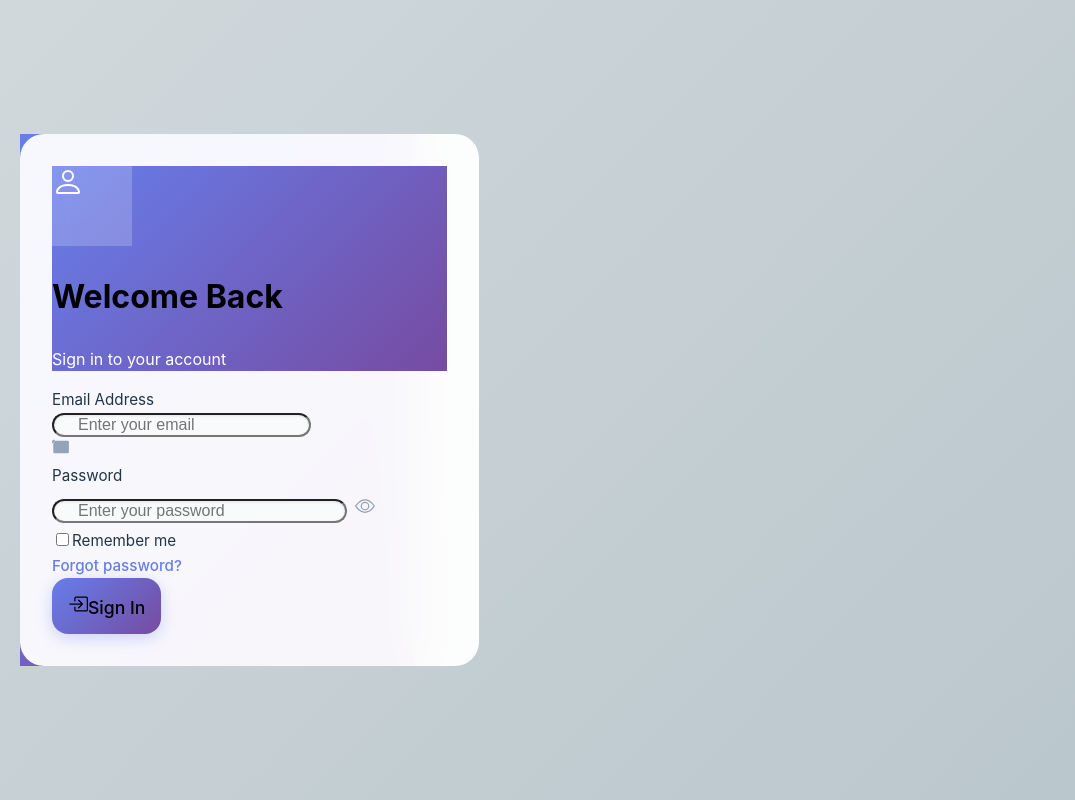
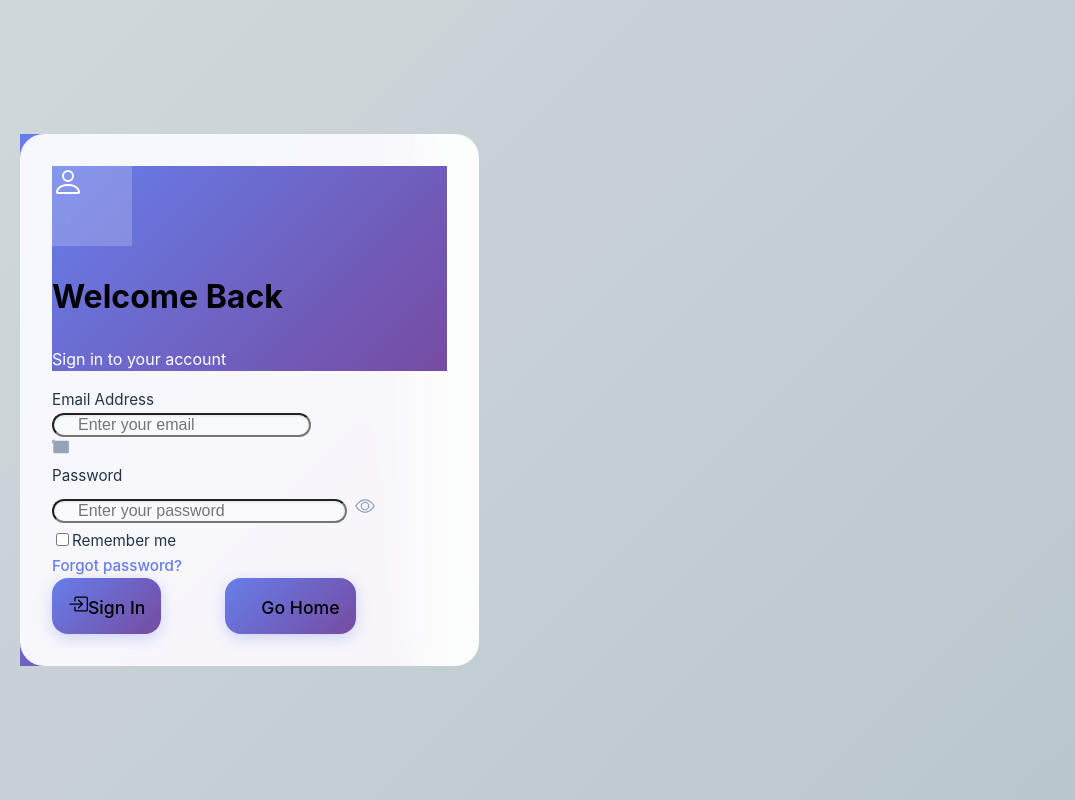
Before and after one commit to BenjaSar/ecommerce-smart-shopping, a React (Vite) app: page /login in a window 1280 px wide. Shown: the whole page, without its empty margins (0-1075 px from the left). Built offline with nearby package versions, Linux system fonts and the light colour scheme; no server answers.

Commit message:
hotfix: Improve function login

```diff
--- a/src/context/AuthContext.jsx
+++ b/src/context/AuthContext.jsx
@@ -35,6 +35,7 @@ export const AuthProvider = ({ children }) => {
 
     if (Object.keys(validationErrors).length > 0) {
       setErrors(validationErrors);
+      setIsLoading(false);
       return;
     }
 
@@ -48,20 +49,28 @@ export const AuthProvider = ({ children }) => {
       console.log("This is the user found", findUser);
 
       if (!findUser) {
-        setErrors({ email: "The credentials provided was not right" });
+        let errorMessage = "The user is not found";
+
+        if (!findUser && email.trim() !== "" && password.trim() !== "") {
+          errorMessage = "Invalid credentials";
+        }
+        setErrors({ email: errorMessage });
         setEmail("");
         setPassword("");
         setIsLoading(false);
-        //navigate(0);
       } else {
-        console.log("User role", findUser.role.toLowerCase());
         if (findUser.role.toLowerCase() === "admin") {
           //localStorage.setItem("isAuth", "true");
           setisAuth(true);
           navigate("/admin");
+          setEmail("");
+          setPassword("");
+          alert("Login successful! Redirecting to admin dashboard...");
         } else {
           //localStorage.setItem("isAuth", "true");
+          setisAuth(true);
           navigate("/");
+          alert("Login successful! Redirecting to user dashboard...");
         }
       }
     } catch (error) {
@@ -69,7 +78,13 @@ export const AuthProvider = ({ children }) => {
       setErrors({
         general: "Unable to load user data. Please try again later.",
       });
+    } finally{
+      setIsLoading(false);
     }
+  };
+
+  const handleGoHome = () => {
+    navigate("/");
   };
 
   const togglePasswordVisibility = () => {
@@ -88,6 +103,7 @@ export const AuthProvider = ({ children }) => {
     handleSubmit,
     isLoading,
     showPassword,
+    handleGoHome,
   };
 
   return <AuthContext.Provider value={value}>{children}</AuthContext.Provider>;
--- a/src/layout/Login.jsx
+++ b/src/layout/Login.jsx
@@ -14,6 +14,7 @@ const Login = () => {
     handleSubmit,
     isLoading,
     showPassword,
+    handleGoHome,
   } = useAuth();
 
   return (
@@ -187,6 +188,7 @@ const Login = () => {
                   type="button"
                   className="btn position-absolute top-50 end-0 translate-middle-y me-2"
                   onClick={togglePasswordVisibility}
+                  disabled={isLoading}
                   style={{
                     border: "none",
                     background: "transparent",
@@ -328,6 +330,58 @@ const Login = () => {
                 </div>
               )}
             </button>
+            <button
+              type="submit"
+              className="btn btn-lg w-100 text-white fw-semibold"
+              disabled={isLoading}
+              onClick={handleGoHome}
+              style={{
+                background: "linear-gradient(135deg, #667eea 0%, #764ba2 100%)",
+                border: "none",
+                borderRadius: "16px",
+                padding: "16px",
+                fontSize: "1.1rem",
+                transition: "all 0.3s ease",
+                boxShadow: "0 4px 15px rgba(102, 126, 234, 0.3)",
+                display: "-ms-inline-flexbox",
+                marginLeft: "4rem",
+              }}
+              onMouseEnter={(e) => {
+                if (!isLoading) {
+                  e.target.style.transform = "translateY(-2px)";
+                  e.target.style.boxShadow =
+                    "0 8px 25px rgba(102, 126, 234, 0.4)";
+                }
+              }}
+              onMouseLeave={(e) => {
+                e.target.style.transform = "translateY(0)";
+                e.target.style.boxShadow =
+                  "0 4px 15px rgba(102, 126, 234, 0.3)";
+              }}
+            >
+              {isLoading ? (
+                <div className="d-flex align-items-center justify-content-center">
+                  <div
+                    className="spinner-border spinner-border-sm me-2"
+                    role="status"
+                  >
+                    <span className="visually-hidden">Loading...</span>
+                  </div>
+                  Returning...
+                </div>
+              ) : (
+                <div className="d-flex align-items-center justify-content-center">
+                  <svg
+                    width="20"
+                    height="20"
+                    fill="currentColor"
+                    viewBox="0 0 16 16"
+                    className="me-2"
+                  ></svg>
+                  Go Home
+                </div>
+              )}
+            </button>
           </div>
         </div>
       </div>
```
